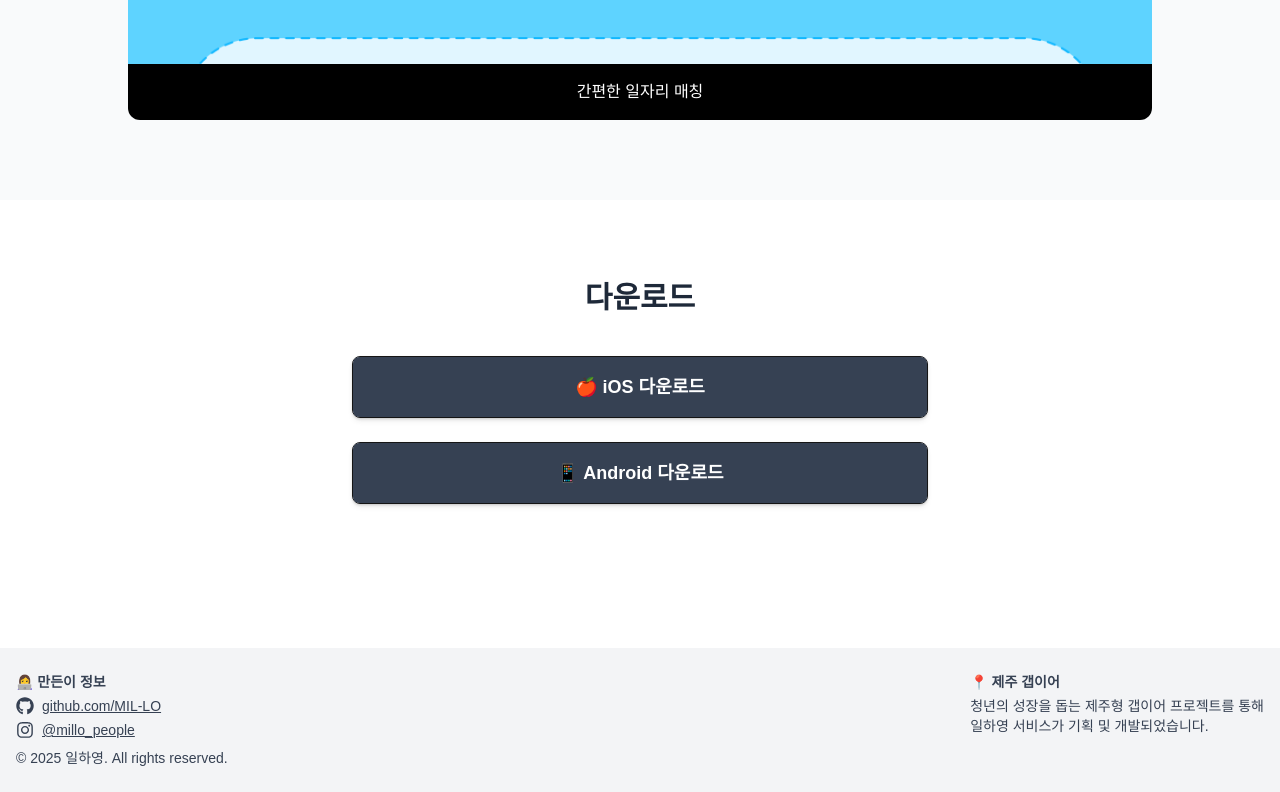
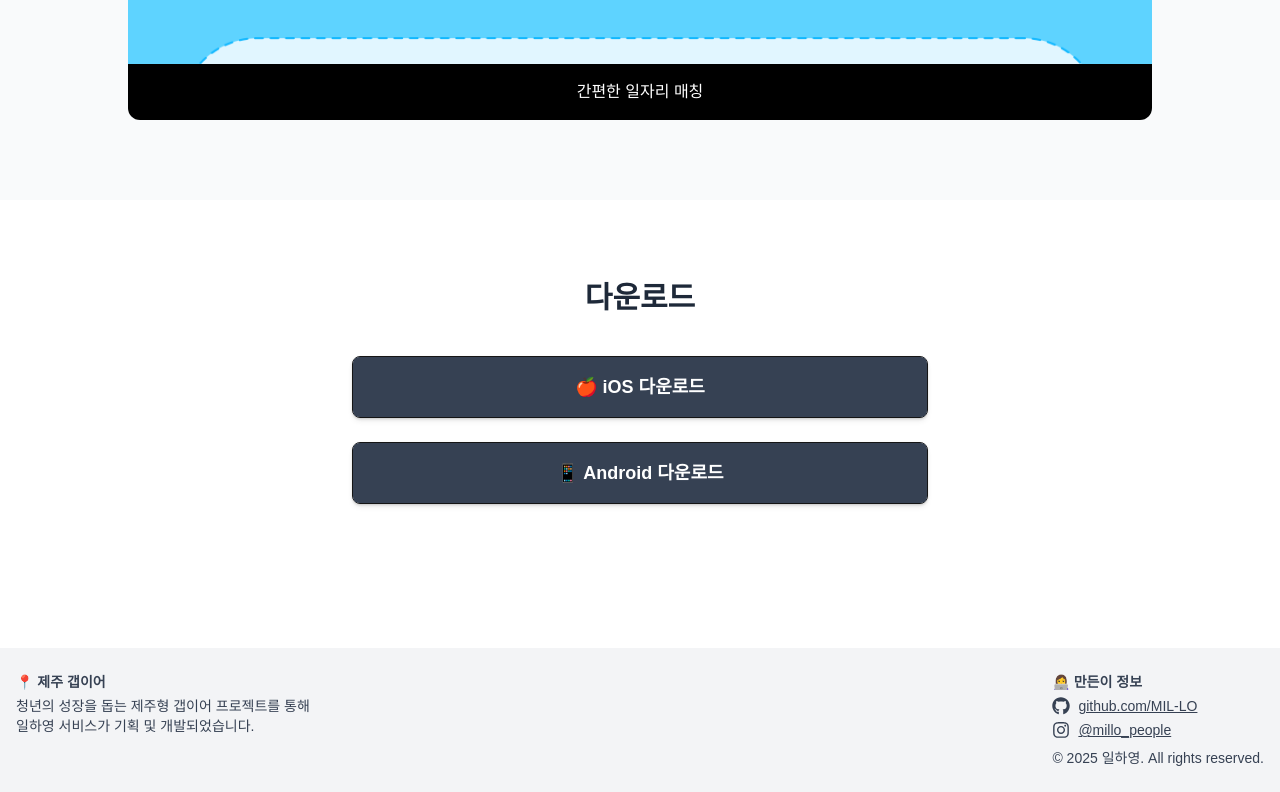
Before and after one commit to Leegiyeon/ilhayoung-web, a Next.js app: page / in a window 1280 px wide. Shown: the part 1759-2551 px from the top of the page. Built offline with nearby package versions, Linux system fonts and the light colour scheme.

Commit message:
design: 만든이 정보를 하단으로 이동

```diff
--- a/src/components/Footer.tsx
+++ b/src/components/Footer.tsx
@@ -5,6 +5,15 @@ export default function Footer() {
   return (
     <footer className="bg-gray-100 text-gray-700 text-sm mt-16 py-6">
       <div className="max-w-7xl mx-auto px-4 flex flex-col md:flex-row justify-between items-start gap-4">
+
+        {/* 제주 갭이어 정보 */}
+        <div>
+          <h3 className="font-semibold mb-1">📍 제주 갭이어</h3>
+          <p>
+            청년의 성장을 돕는 제주형 갭이어 프로젝트를 통해 <br />
+            일하영 서비스가 기획 및 개발되었습니다.
+          </p>
+        </div>
 
         {/* 만든이 정보 */}
         <div>
@@ -34,15 +43,6 @@ export default function Footer() {
           <p className="mt-2">© {new Date().getFullYear()} 일하영. All rights reserved.</p>
         </div>
 
-        {/* 제주 갭이어 정보 */}
-        <div>
-          <h3 className="font-semibold mb-1">📍 제주 갭이어</h3>
-          <p>
-            청년의 성장을 돕는 제주형 갭이어 프로젝트를 통해 <br />
-            일하영 서비스가 기획 및 개발되었습니다.
-          </p>
-        </div>
-
       </div>
     </footer>
   );
```
